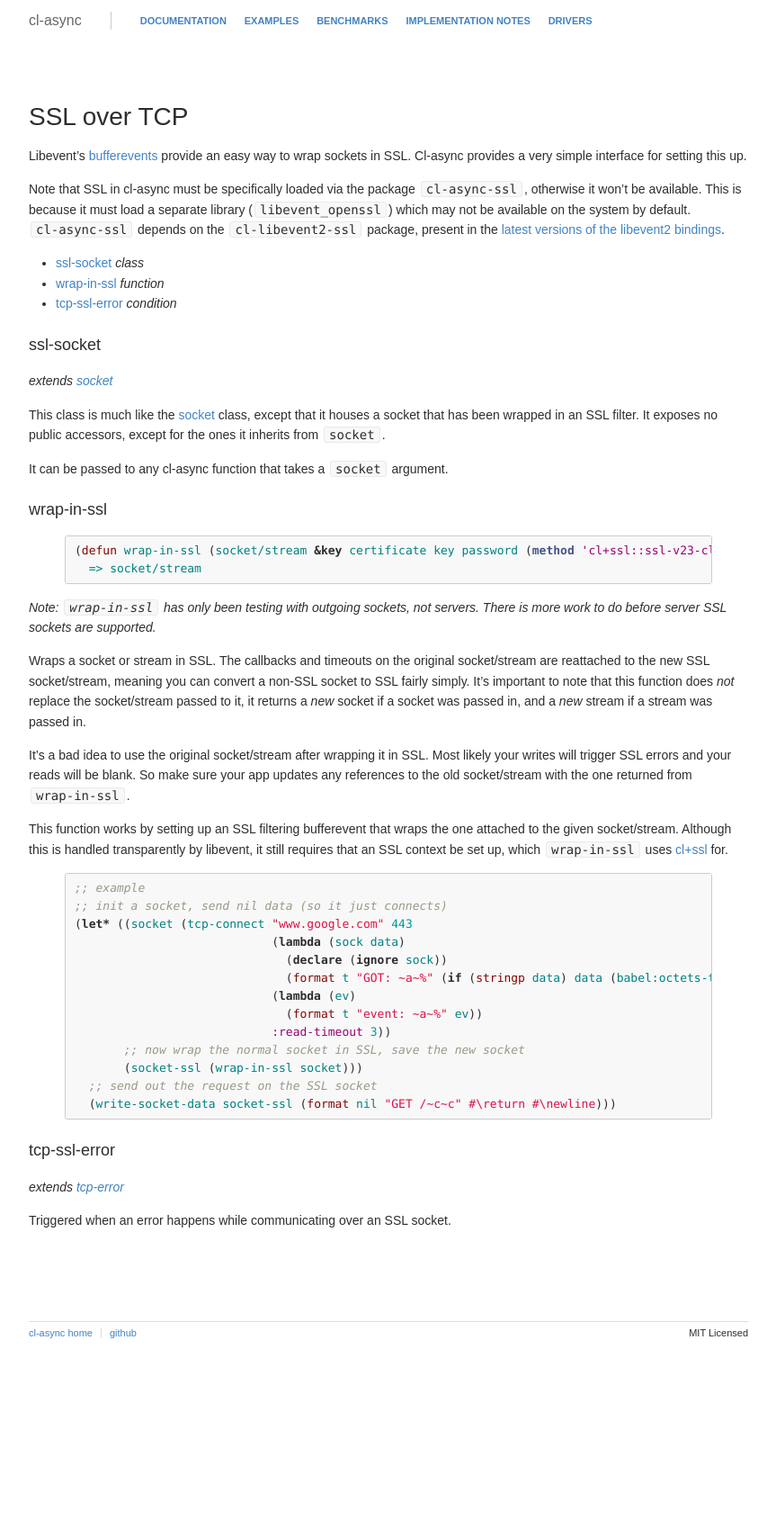
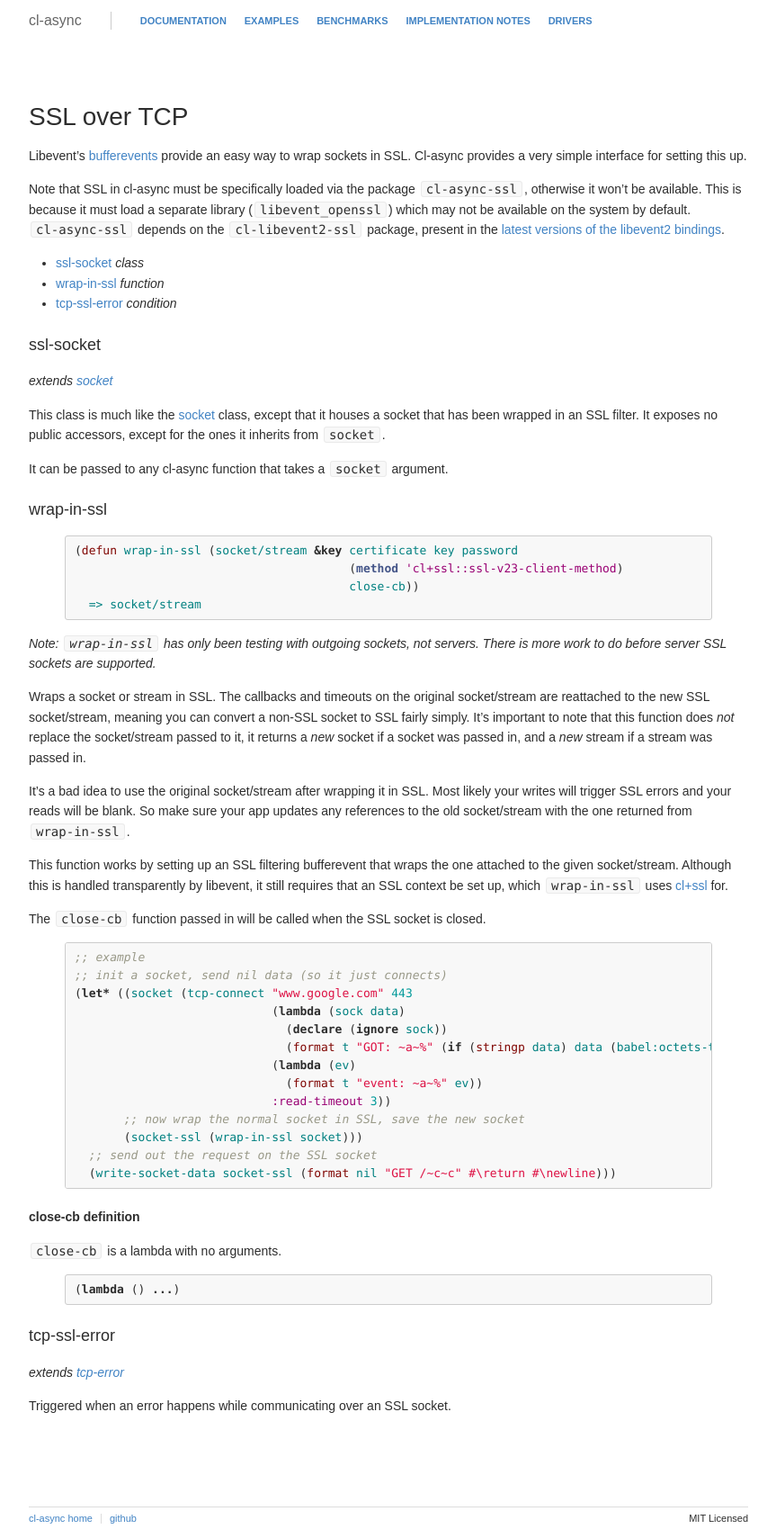
Before and after one commit to orthecreedence/cl-async, a Jekyll site: the page built from tcp-ssl.md, in a window 1280 px wide. Shown: the whole page at 90% size, without its empty margins (208-1071 px from the left). Built offline with Jekyll 4.4.1, drawn with Linux system fonts in a browser that asks for light colours; Markdown is read by kramdown in place of the engine named in the settings; before the commit the page ends 1503 px from its top, so only the background shows below that.

Commit message:
adding close-cb doc, splitting up long line in wrap-in-ssl def

```diff
--- a/tcp-ssl.md
+++ b/tcp-ssl.md
@@ -32,7 +32,9 @@ It can be passed to any cl-async function that takes a `socket` argument.
 <a id="wrap-in-ssl"></a>
 ### wrap-in-ssl
 {% highlight cl %}
-(defun wrap-in-ssl (socket/stream &key certificate key password (method 'cl+ssl::ssl-v23-client-method) close-cb))
+(defun wrap-in-ssl (socket/stream &key certificate key password
+                                       (method 'cl+ssl::ssl-v23-client-method)
+                                       close-cb))
   => socket/stream
 {% endhighlight %}
 
@@ -55,6 +57,8 @@ one attached to the given socket/stream. Although this is handled transparently
 by libevent, it still requires that an SSL context be set up, which
 `wrap-in-ssl` uses [cl+ssl](http://common-lisp.net/project/cl-plus-ssl/) for.
 
+The `close-cb` function passed in will be called when the SSL socket is closed.
+
 {% highlight cl %}
 ;; example
 ;; init a socket, send nil data (so it just connects)
@@ -71,6 +75,13 @@ by libevent, it still requires that an SSL context be set up, which
   (write-socket-data socket-ssl (format nil "GET /~c~c" #\return #\newline)))
 {% endhighlight %}
 
+<a id="wrap-in-ssl-close-cb"></a>
+##### close-cb definition
+`close-cb` is a lambda with no arguments.
+{% highlight cl %}
+(lambda () ...)
+{% endhighlight %}
+
 <a id="tcp-ssl-error"></a>
 ### tcp-ssl-error
 _extends [tcp-error](/cl-async/tcp#tcp-error)_
```
